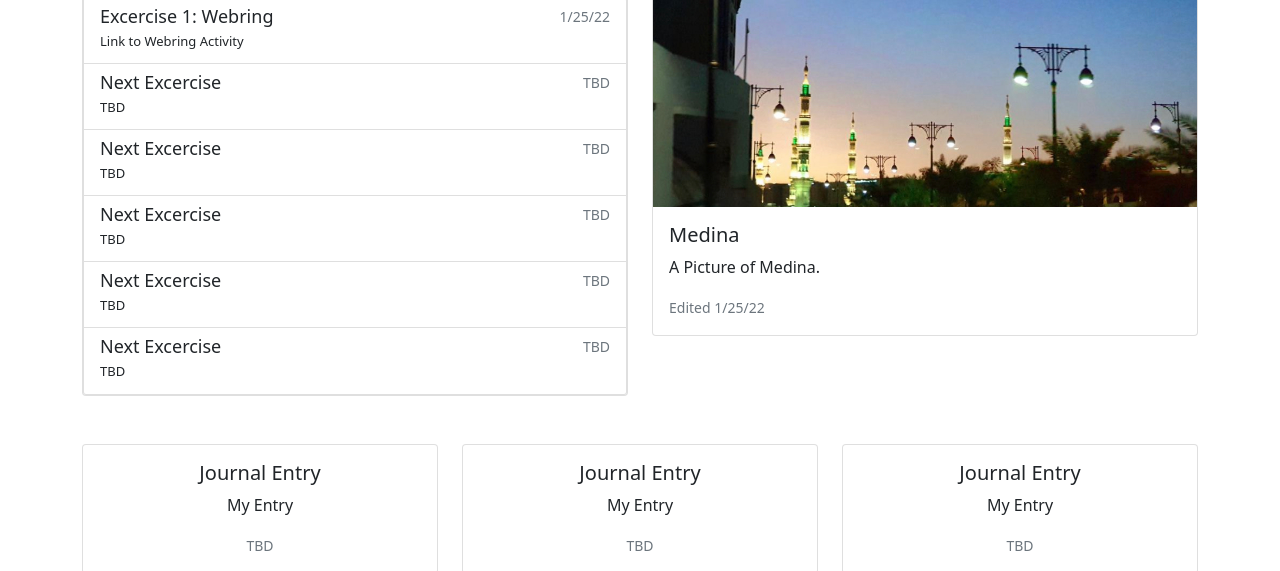
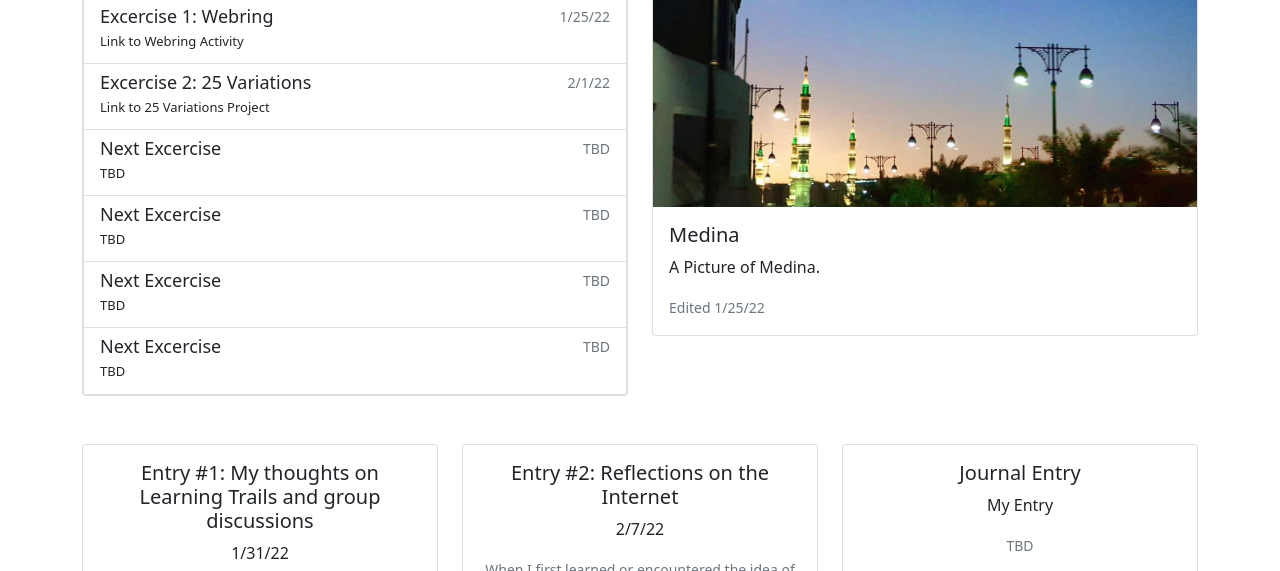
Before and after one commit to S-Aliu/VIS-208-Project-1, a plain HTML site: page index.html in a window 1280 px wide. Shown: the part 229-800 px from the top of the page. Drawn offline with nearby package versions, Linux system fonts and the light colour scheme.

Commit message:
feat: add journal entries

```diff
--- a/index.html
+++ b/index.html
@@ -48,12 +48,12 @@
               <p class="mb-1" style="font-size: small;">Link to Webring Activity</p>
             </a>
 
-            <a href="#" class="list-group-item list-group-item-action flex-column align-items-start">
+            <a href="../P1_25_VARIATIONS/var_home.html" class="list-group-item list-group-item-action flex-column align-items-start">
               <div class="d-flex w-100 justify-content-between">
-                <h5 class="mb-1" style="font-size: large;">Next Excercise</h5>
-                <small class="text-muted">TBD</small>
+                <h5 class="mb-1" style="font-size: large;">Excercise 2: 25 Variations</h5>
+                <small class="text-muted">2/1/22</small>
               </div>
-              <p class="mb-1" style="font-size: small;">TBD</p>
+              <p class="mb-1" style="font-size: small;">Link to 25 Variations Project</p>
             </a>
 
             <a href="#" class="list-group-item list-group-item-action flex-column align-items-start">
@@ -115,19 +115,63 @@
       <div class="col-sm-4">
         <div class="card text-center">
           <div class="card-body">
-            <h5 class="card-title">Journal Entry</h5>
-            <p class="card-text">My Entry</p>
-            <p class="card-text"><small class="text-muted"> TBD</small></p>
+            <h5 class="card-title">Entry #1: My thoughts on Learning Trails and group discussions</h5>
+            <p class="card-text">1/31/22</p>
+            <p class="card-text"><small class="text-muted"> I found Shaw's reflections on connecting to learning to be quite relatable. Especially
+            as a college student navigating an overwhelming wealth of crucial information both
+            on and off of the internet, I find myself losing track of a lot of it. However in many ways
+            the measure of the humanity of our information ecology is subjective. Especially
+            today, the internet is most definitely one of the greatest learning tools. The way
+            we consume content is personal and so also is the extent to which one might find
+            that content consumption is and does inherently feel like learning. I would argue that thanks to those tools
+            and resources one may access through an internet connection it is indeed possible reflect on books
+            read months apart, for example, by using your favorite search engine to look for a book summary or
+            creating a running list of favorite quotes though which you could then easily run a word search on at any moment.
+            I think this also leads into why software development is interesting: its essentially the process of approaching
+            problems such as the humanity of internet learning and developing a concrete set of tools to navigate the issue.
+
+            Another interesting idea that myself, Tindar, and Mikayla discussed is the idea that today links are more than
+            the presence of an anchor tag. Be it a hashtag or the decision made from a search engine, when we consider
+            the internet and how not only sites but ideas are linked, we may find that they are more interconnected and
+            two-way than we may have initially thought.</small></p>
           </div>
           </div>
         </div>
       <div class="col-sm-4">
+
         <div class="card text-center">
           <div class="card-body">
-            <h5 class="card-title">Journal Entry</h5>
-            <p class="card-text">My Entry</p>
-            <p class="card-text"><small class="text-muted"> TBD</small></p>
+            <h5 class="card-title">Entry #2: Reflections on the Internet </h5>
+            <p class="card-text">2/7/22</p>
+            <p class="card-text"><small class="text-muted"> When I first learned or encountered the idea of servers, search engines, and even websites as interactions between computers
+            I soon realized that the internet was not what I thought it was, but never took time to reflect on my new perception of the internet.
+            When I was much younger I would have said the internet was similar to a program that my individual computer runs locally, but that
+            is clearly not the case, in listening to "A History of the Internet" by Laurel Schwulst I resonate with the conceptual overview of the internet as
+            being a group of computers in many ways, but I know that it is much more complicated than that.
+            Especially as technology advances so also does their become more a spectrum of how much of a machine access the internet, helps to
+            run the internet, or simply stores information which through another device is then transported to the internet. In ECE 206 learning
+            how simple circuits such as a SR latch are fundamental building blocks for more large scale memory store such as SRAM or a register file
+            further cemented an idea that I also found pretty found and that is also mentioned in the aforementioned talk which is that the Internet
+            IS physical. Even though I always find that creating a website or putting content online may be referred to digitizing something or putting it
+            in a virtual space, changes information correspond to physical changes such as a change in current or voltage.  So also then I have come to realize that
+            in many ways digitizing resources may for example mean for me not having to buy a physical textbook, and yet on the other hand I am using and
+            changing the internet and dispelling an amount of energy and power that is much more difficult to trace. Given these thoughts
+            seeing the article on the environmental toll of Netflix confirmed my shift in perspective on the internet and the importance of resource efficient
+            algorithms.
+
+            Another concept that I have not thought about more intentionally but definitely observed is the idea that increasingly many platforms are incorporating
+            feeds on the landing or main page of the website. Listing to Anil Dash discuss this in his "The Web We Lost" was interesting as the talk was almost a
+            decade ago, and yet newer sites and especially apps spend a lot of time personalizing and showcasing the feed throughout the user's experience.
+            Companies with web-/app- based products that have feeds that draw and keep the users attention are both common and incredibly successful.
+
+
+            I found the article to Reboot the world to also be incredibly interesting. I wasn't aware that the app mentioned in the article (called Ashley Madison)
+            existed. Given that the app was made to facilitate affairs, I can only imagine the consequences of the data break. Today data breaches or more common
+            and right now many big companies have so much more data on us that its harder for a user to consider and fully consent to the various processes
+            used in collecting our data. Even though many companies go the extra mile to empower the user to understand the data being taken from them
+            the largest tech companies today fail to in many ways and continue to profit off of the wealth of information that have at their hands.</small></p>
           </div>
+
         </div>
       </div>
       <div class="col-sm-4 mb-auto">
```
